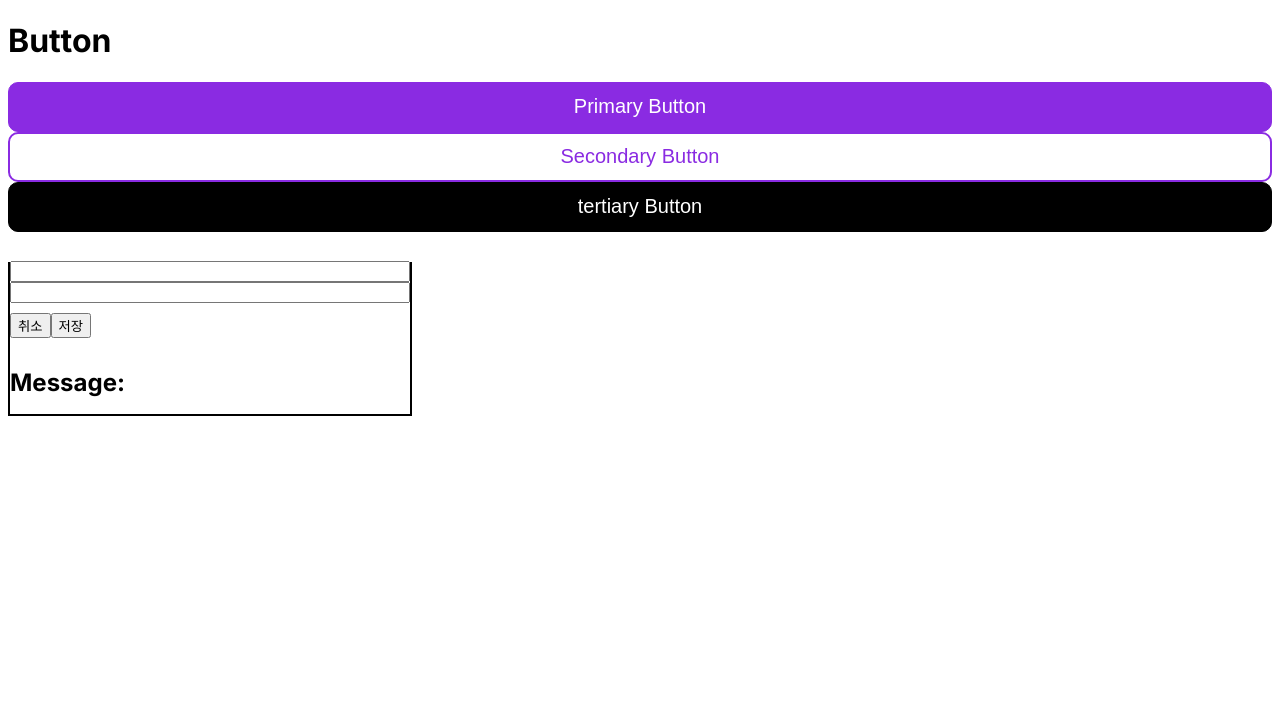
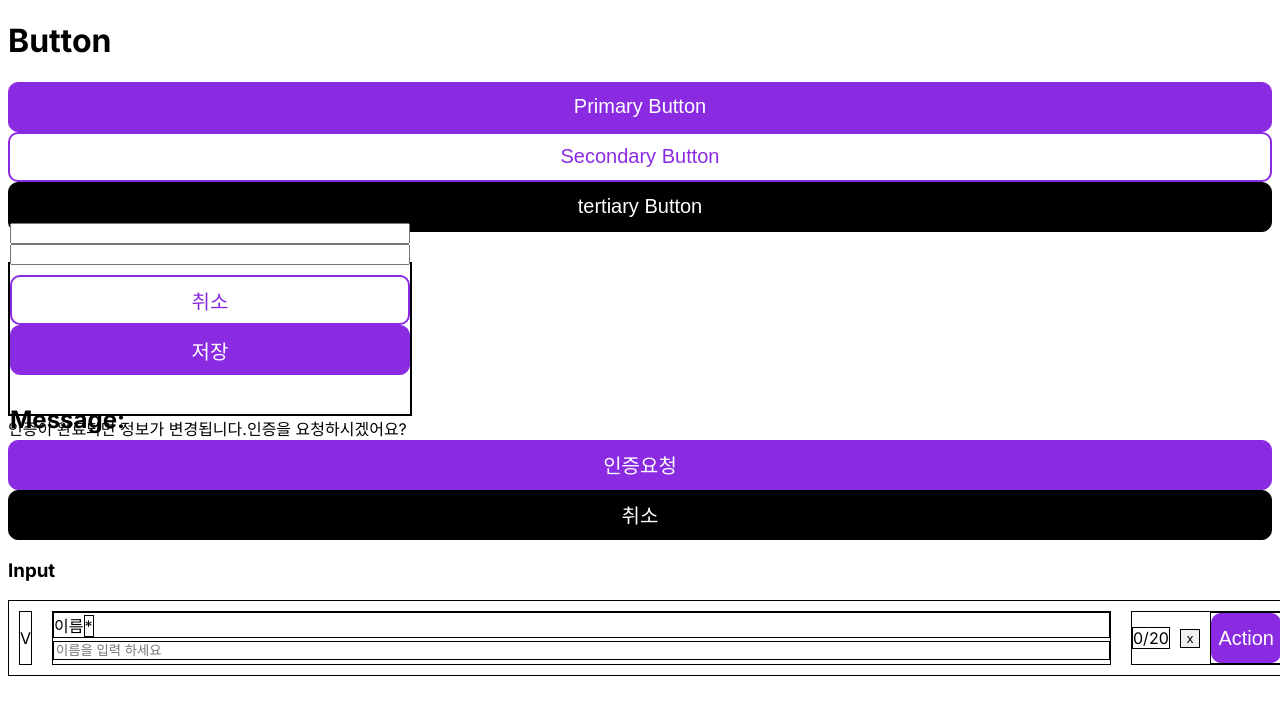
Before and after one commit to sabb12/lesson_react, a Next.js app: page / in a window 1280 px wide. Shown: the top 704 px of the page. Built offline with nearby package versions, Linux system fonts and the light colour scheme.

Commit message:
2023_07_20_lesson

```diff
--- a/src/app/components/Button/Button.module.css
+++ b/src/app/components/Button/Button.module.css
@@ -14,19 +14,19 @@
 /* .buttonContainer.primary 는 같은 class에 있을 때
   .buttonContainer .primary 는 child class 일 때  */
 
-.primary {
+.button.primary {
   background-color: blueviolet;
   color: white;
   border: 1px solid blueviolet;
 }
 
-.secondary {
+.button.secondary {
   background-color: white;
   color: blueviolet;
   border: 2px solid blueviolet;
 }
 
-.tertiary {
+.button.tertiary {
   background-color: black;
   color: white;
   border: 1px solid black;
--- a/src/app/components/Button/Button.tsx
+++ b/src/app/components/Button/Button.tsx
@@ -5,12 +5,14 @@ type Props = {
   buttonStyle?: "primary" | "secondary" | "tertiary"; // 여기는 뭐가 있는지 명확하게 알려준다 왜냐면 여러 군대서 사용하기 때문에 모를수 있다. 이름도 명확히 사용해야된다
   text: string;
   description?: string;
-  onClick: () => void;
+  onClick?: () => void;
 };
 
 console.log(styles.button);
 // export default 다른 파일에서 사용할수 있는 상태
 // `` back tik은 'a b' 클라스 이름을 중간에 space 뚸어 스기 하기 위해서 사용, class이름을 구분하기 위해서다
+// props는 객체, Props는 type
+// Button: (props: Props) => React.ReactNode
 export default function Button(props: Props) {
   // buttonStyle? 가 undefine 일때 by default값으로 primary 주라
   const { buttonStyle = "primary", text, description, onClick } = props;
--- a/src/app/components/Button/ButtonModal.module.css
+++ b/src/app/components/Button/samples/ButtonForm1.module.css
@@ -9,6 +9,10 @@
   gap: 10px;
 }
 
+.modalDisplay {
+  display: block;
+}
+
 .inputContainer {
   display: flex;
   flex-direction: column;
--- a/src/app/components/Button/ButtonModal.tsx
+++ b/src/app/components/Button/samples/ButtonForm1.tsx
@@ -1,7 +1,8 @@
-import styles from "./ButtonModal.module.css";
-import React, { useState } from "react";
+import Button from "../Button";
+import { useState } from "react";
+import styles from "./ButtonForm1.module.css";
 
-export default function ButtonModal() {
+export default function ButtonForm1() {
   const [inputValue, setInputValue] = useState("");
   const [updateInputValue, setupdateInputValue] = useState(inputValue);
 
@@ -17,13 +18,20 @@ export default function ButtonModal() {
     <div className={styles.buttonModalContainer}>
       <div className={styles.inputContainer}>
         <input type="text" className="nameInput" onChange={handleChange} />
-        <input className="dateofBirthInput" />
+        <input type="text" className="dateofBirthInput" />
       </div>
       <div>
-        <button className="cancelButton">취소</button>
-        <button type="button" onClick={handleClick} className="savedButton">
-          저장
-        </button>
+        <Button
+          buttonStyle="secondary"
+          text={"취소"}
+          onClick={() => alert("primary button clicked!!")}
+        />
+
+        <Button
+          buttonStyle="primary"
+          text={"저장"}
+          onClick={() => alert("primary button clicked!!")}
+        />
       </div>
       <h2>Message: {updateInputValue}</h2>
     </div>
--- /dev/null
+++ b/src/app/components/Button/samples/ButtonForm2.tsx
@@ -0,0 +1,25 @@
+import Button from "../Button";
+import { useState } from "react";
+import styles from "./ButtonForm2.module.css";
+
+export default function ButtonForm2() {
+  return (
+    <div className={`${styles.buttonModalContainer} ${styles.modalDisplay}`}>
+      <div className={styles.inputContainer}>
+        <div>인증이 완료되면 정보가 변경됩니다.인증을 요청하시겠어요?</div>
+      </div>
+      <div className={styles.buttonContainer}>
+        <Button
+          buttonStyle="primary"
+          text={"인증요청"}
+          onClick={() => alert("primary button clicked!!")}
+        />
+        <Button
+          buttonStyle="tertiary"
+          text={"취소"}
+          onClick={() => alert("tertiary button clicked!!")}
+        />
+      </div>
+    </div>
+  );
+}
--- /dev/null
+++ b/src/app/components/Input/Input.module.css
@@ -0,0 +1,31 @@
+.inputContainer,
+.inputContainer * {
+  border: 1px solid black;
+}
+
+.inputContainer {
+  border: 1px solid black;
+  width: 100%;
+  display: flex;
+  flex-direction: row;
+  padding: 10px;
+  gap: 20px;
+}
+
+.icon {
+  display: flex;
+  align-items: center;
+}
+
+.title {
+  display: flex;
+  flex-direction: column;
+  gap: 3px;
+  width: 100%;
+}
+
+.rightContainer {
+  display: flex;
+  gap: 10px;
+  align-items: center;
+}
--- /dev/null
+++ b/src/app/components/Input/Input.tsx
@@ -0,0 +1,40 @@
+import { useState } from "react";
+import styles from "./Input.module.css";
+
+type Props = {
+  title: string;
+  required?: boolean;
+  placeHolder?: string;
+  actionButton?: React.ReactNode;
+  icon?: React.ReactNode;
+};
+
+export default function Input(props: Props) {
+  const { title, required = false, placeHolder, actionButton, icon } = props;
+
+  const [value, setValue] = useState("");
+  console.log(value.length);
+  return (
+    <div className={styles.inputContainer}>
+      <div className={styles.icon}>{icon}</div>
+      <div className={styles.title}>
+        <div>
+          {title}
+          {required && <span>*</span>}
+        </div>
+        <input
+          type="text"
+          value={value}
+          placeholder={placeHolder}
+          maxLength={20}
+          onChange={(event) => setValue(event.target.value)}
+        />
+      </div>
+      <div className={styles.rightContainer}>
+        <div>{value.length}/20</div>
+        <button onClick={() => setValue("")}>x</button>
+        {actionButton}
+      </div>
+    </div>
+  );
+}
--- /dev/null
+++ b/src/app/components/Input/sample/InputSample1.tsx
@@ -0,0 +1,28 @@
+import Input from "../Input";
+import Button from "../../Button/Button";
+
+export default function InputSample1() {
+  //   const [userForm, setUserForm] = usesState({
+  //     name: "",
+  //     age: 0,
+  //     gender: "F",
+  //   });
+
+  //   const handleSubmit = () => {
+  //     fetch({params: userFrom}).then(...)
+  //   }
+
+  return (
+    <div>
+      <Input
+        //   value={userForm.name}
+        //   onChange={(event) => setUserForm({...userForm, name: event.target.name})}
+        title={"이름"}
+        required={true}
+        placeHolder={"이름을 입력 하세요"}
+        icon={"V"}
+        actionButton={<Button text={"Action"} />}
+      />
+    </div>
+  );
+}
--- a/src/app/page.tsx
+++ b/src/app/page.tsx
@@ -1,9 +1,12 @@
 "use client";
 
+import React, { useState } from "react";
 import Image from "next/image";
 import styles from "./page.module.css";
 import Button from "@/app/components/Button/Button";
-import ButtonModal from "@/app/components/Button/ButtonModal";
+import ButtonForm1 from "./components/Button/samples/ButtonForm1";
+import ButtonForm2 from "./components/Button/samples/ButtonForm2";
+import InputSample1 from "./components/Input/sample/InputSample1";
 
 export default function Home() {
   return (
@@ -27,7 +30,12 @@ export default function Home() {
         />
       </div>
       <div>
-        <ButtonModal />
+        <ButtonForm1 />
+        <ButtonForm2 />
+      </div>
+      <div>
+        <h3>Input</h3>
+        <InputSample1 />
       </div>
     </div>
   );
```
Also changed, not shown: src/app/components/Button/samples/ButtonForm2.module.css (added).
